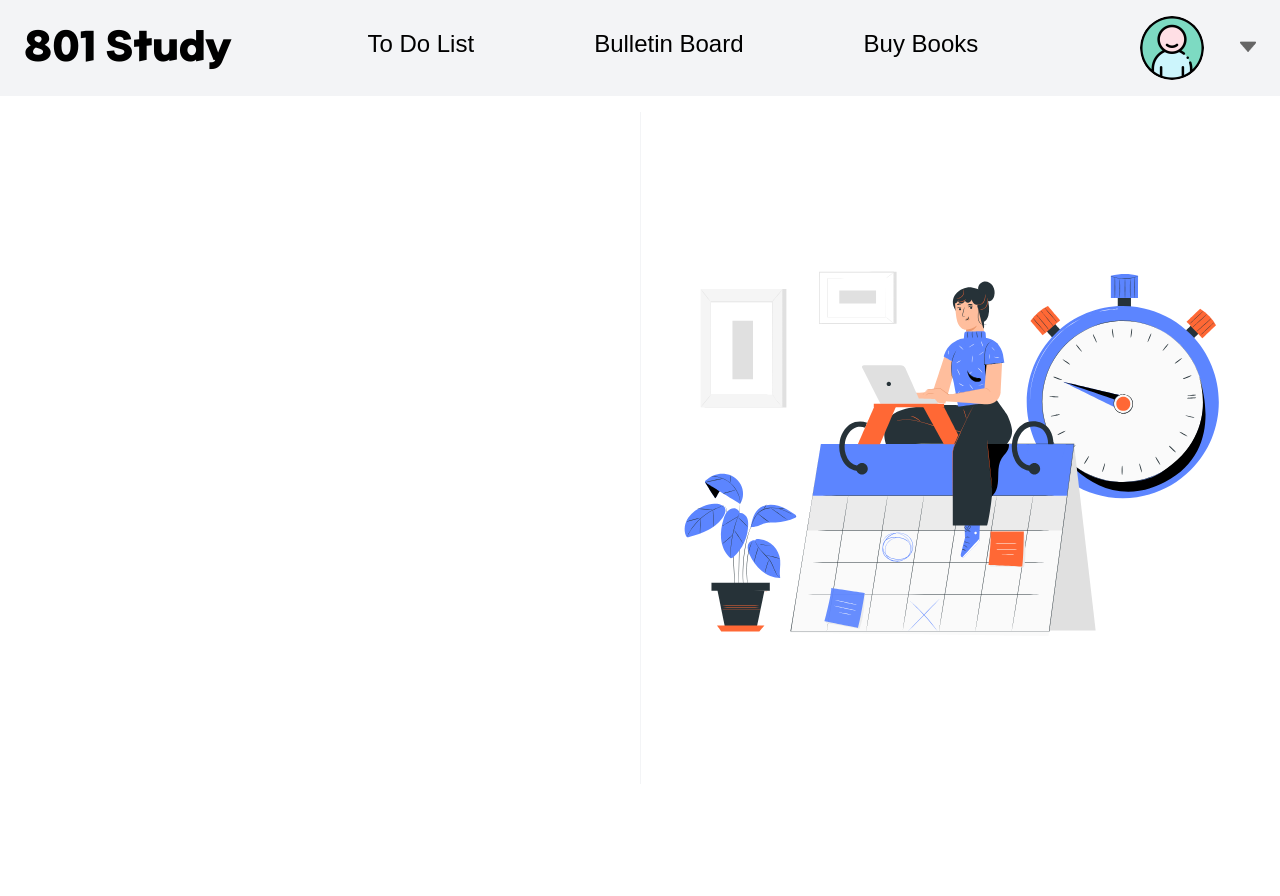
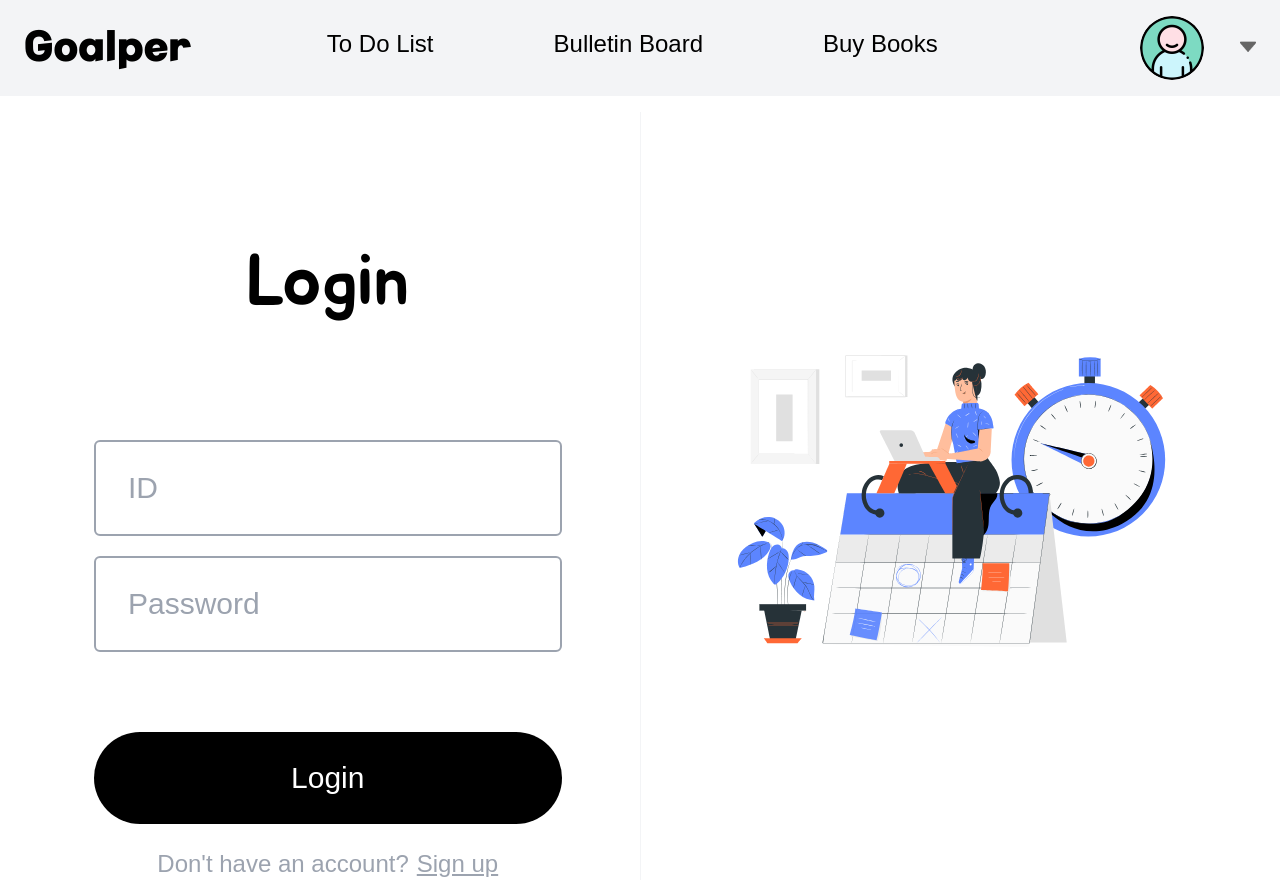
Before and after one commit to jinoo0306/MiniProject-Goalper-Team-801, a React app in the folder Frontend/: page /login in a window 1280 px wide. Before the commit the page ends 800 px from the top, so only its background shows below. Built offline with nearby package versions, Linux system fonts and the light colour scheme; the HTML template or start-up script is replaced by a standard one; a web font is replaced by a local one.

Commit message:
design : LoginPage 퍼블리싱 완료

```diff
--- a/Frontend/src/components/public/NavigationBar.tsx
+++ b/Frontend/src/components/public/NavigationBar.tsx
@@ -2,7 +2,7 @@ import React, { useState } from "react";
 import BasicProfile from "../../assets/images/NavigationBar/BasicProfile.png";
 import ProfileMenuImage from "../../assets/images/NavigationBar/ProfileMenuImage.png";
 function NavigationBar() {
-  const [profileCode, setProfileCode] = useState("");
+  const [profileCode] = useState("");
   const Profile =
     profileCode === "" ? (
       <img
@@ -20,7 +20,7 @@ function NavigationBar() {
   return (
     <div className="flex flex-row justify-center items-center h-24 bg-gray-100">
       <div className="flex flex-row p-6 w-4/5">
-        <a className="text-4xl font-passion mr-24">801 Study</a>
+        <a className="text-4xl font-passion mr-24">Goalper</a>
         <a className="text-2xl ml-10 cursor-pointer mr-20">To Do List</a>
         <a className="text-2xl ml-10 cursor-pointer mr-20">Bulletin Board</a>
         <a className="text-2xl ml-10 cursor-pointer">Buy Books</a>
--- a/Frontend/src/components/public/SignFormAnimation.tsx
+++ b/Frontend/src/components/public/SignFormAnimation.tsx
@@ -8,7 +8,7 @@ function SignFormAnimation() {
       animationData={StudyAnimation}
       loop
       autoplay
-      style={{ width: "100%", height: "100%" }}
+      style={{ width: "80%", height: "60%" }}
     />
   );
 }
--- a/Frontend/src/components/public/SignFormInputBasic.tsx
+++ b/Frontend/src/components/public/SignFormInputBasic.tsx
@@ -1,10 +1,22 @@
 import React from "react";
-function SignFormInputBasic(placeHolder: string) {
+type SignFormInputBasicProps = {
+  placeHolder: string;
+  text: string;
+  handleTextChange: React.ChangeEventHandler<HTMLInputElement>;
+};
+
+function SignFormInputBasic({
+  placeHolder,
+  text,
+  handleTextChange,
+}: SignFormInputBasicProps) {
   return (
     <input
-      className="pl-4 w-3/4 h-24 border-2 border-solid border-gray-400 rounded-md bg-white text-3xl focus:border-blue-200"
+      className="p-8 w-3/4 h-24 border-2 border-solid border-gray-400 rounded-md bg-white text-3xl focus:border-blue-200"
+      type="text"
+      value={text}
       placeholder={placeHolder}
-      type="text"
+      onChange={handleTextChange}
     ></input>
   );
 }
--- a/Frontend/src/components/public/SignFormInputPassword.tsx
+++ b/Frontend/src/components/public/SignFormInputPassword.tsx
@@ -1,12 +1,24 @@
 import React from "react";
-function SignFormInputBasic(placeHolder: string) {
+type SignFormInputPasswordProps = {
+  placeHolder: string;
+  text: string;
+  handleTextChange: React.ChangeEventHandler<HTMLInputElement>;
+};
+
+function SignFormInputPassword({
+  placeHolder,
+  text,
+  handleTextChange,
+}: SignFormInputPasswordProps) {
   return (
     <input
-      className="pl-4 w-3/4 h-24 border-2 border-solid border-gray-400 rounded-md bg-white text-3xl focus:border-blue-200"
+      className="p-8 w-3/4 h-24 border-2 border-solid border-gray-400 rounded-md bg-white text-3xl focus:border-blue-200"
       placeholder={placeHolder}
       type="password"
+      value={text}
+      onChange={handleTextChange}
     ></input>
   );
 }
 
-export default SignFormInputBasic;
+export default SignFormInputPassword;
--- a/Frontend/src/pages/LoginPage.tsx
+++ b/Frontend/src/pages/LoginPage.tsx
@@ -1,14 +1,58 @@
-import React from "react";
+import React, { useEffect, useState } from "react";
+import { useNavigate } from "react-router-dom";
 import NavigationBar from "../components/public/NavigationBar";
 import SignFormInputBasic from "../components/public/SignFormInputBasic";
+import SignFormInputPassword from "../components/public/SignFormInputPassword";
 import SignFormAnimation from "../components/public/SignFormAnimation";
 
 function LoginPage() {
+  const [id, setId] = useState("");
+  const [password, setPassword] = useState("");
+  const navigate = useNavigate();
+
+  const handleIdChange = (e: React.ChangeEvent<HTMLInputElement>) =>
+    setId(e.target.value);
+  const handlePasswordChange = (e: React.ChangeEvent<HTMLInputElement>) =>
+    setPassword(e.target.value);
+
+  const handleSignUpClick = () => {
+    navigate("/signup");
+  };
+
+  useEffect(() => {
+    console.log(`id : ${id}, password : ${password}`);
+  });
+
   return (
     <div className="flex flex-col w-screen h-screen">
       <NavigationBar />
       <div className="flex flex-row justify-center h-screen w-screen p-4">
-        <div className="flex flex-col justify-center h-11/12 w-1/2 items-center"></div>
+        <div className="flex flex-col h-11/12 w-1/2 items-center">
+          <a className="text-7xl font-bmjua mt-32 mb-32">Login</a>
+          <SignFormInputBasic
+            placeHolder="ID"
+            text={id}
+            handleTextChange={handleIdChange}
+          />
+          <div className="h-6"></div>
+          <SignFormInputPassword
+            placeHolder="Password"
+            text={password}
+            handleTextChange={handlePasswordChange}
+          />
+          <div className="flex items-center justify-center h-28 w-3/4 bg-black rounded-full text-3xl text-white mt-20 cursor-pointer hover:bg-gray-700">
+            Login
+          </div>
+          <div className="flex flex-row justify-center items-center mt-6 text-2xl text-gray-400">
+            <a>Don't have an account?</a>
+            <a
+              className="underline ml-2 cursor-pointer hover:text-gray-700"
+              onClick={handleSignUpClick}
+            >
+              Sign up
+            </a>
+          </div>
+        </div>
         <div className="border-l border-gray-100 h-11/12"></div>
         <div className="flex flex-col justify-center h-11/12 w-1/2 items-center">
           <SignFormAnimation />
--- a/Frontend/src/pages/StartPage.tsx
+++ b/Frontend/src/pages/StartPage.tsx
@@ -15,7 +15,7 @@ function StartPage() {
     <div className="flex flex-col justify-center items-center">
       <h1 className="text-8xl font-bold mt-32">The best helper for studying</h1>
       <h2 className="text-4xl font-bold mt-14 text-gray-500">
-        Get the best help for your studies with 801 study
+        Get the best help for your studies with Goalper
       </h2>
       <div className="flex flex-row justify-center items-center mt-28 w-100 h-96">
         <div className="flex flex-col justify-center items-center m-5 w-4/12 h-full bg-gray-100 rounded-3xl shadow-2xl">
```
